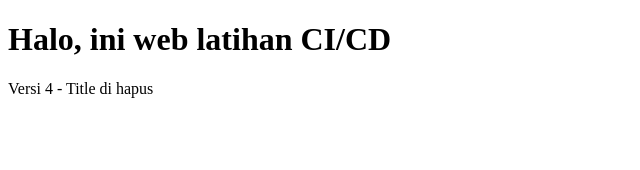
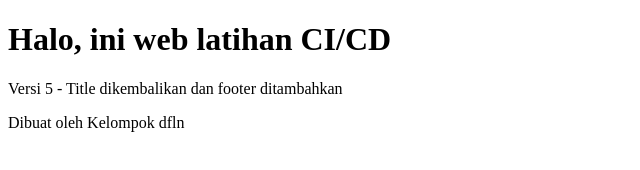
Before and after one commit to nabilaalfi95-droid/latihan-cicd, a plain HTML site: page public/index.html in a window 1280 px wide. Shown: the whole page, without its empty margins (0-640 px from the left). Drawn offline with Linux system fonts and the light colour scheme.

Commit message:
Update index.html

```diff
--- a/public/index.html
+++ b/public/index.html
@@ -1,10 +1,11 @@
 <!DOCTYPE html>
 <html>
 <head>
-
+    <title>Web Latihan CI/CD</title>
 </head>
 <body>
-<h1>Halo, ini web latihan CI/CD</h1>
-<p>Versi 4 - Title di hapus</p>
+    <h1>Halo, ini web latihan CI/CD</h1>
+    <p>Versi 5 - Title dikembalikan dan footer ditambahkan</p>
+    <footer>Dibuat oleh Kelompok dfln</footer>
 </body>
 </html>
```
